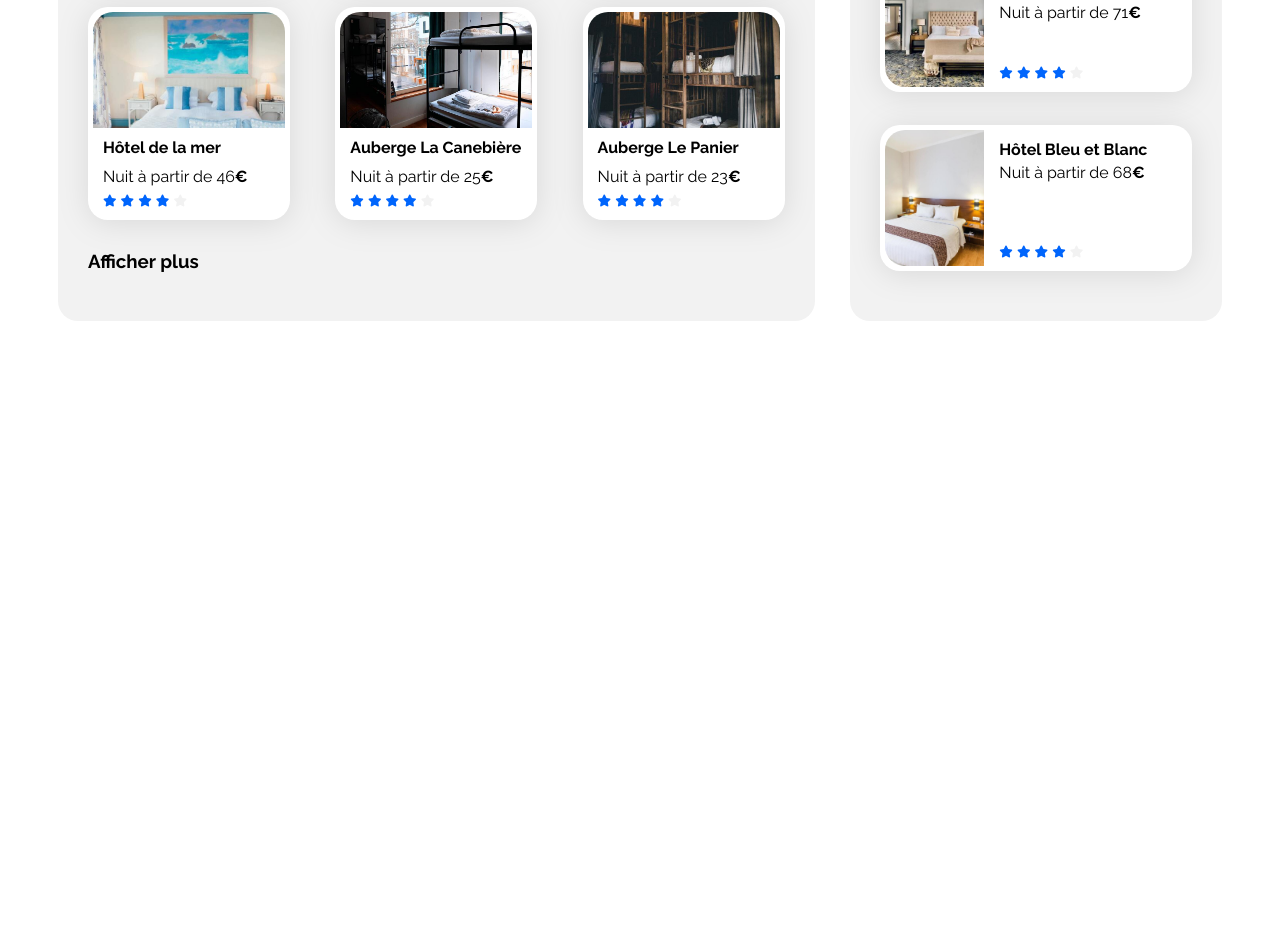
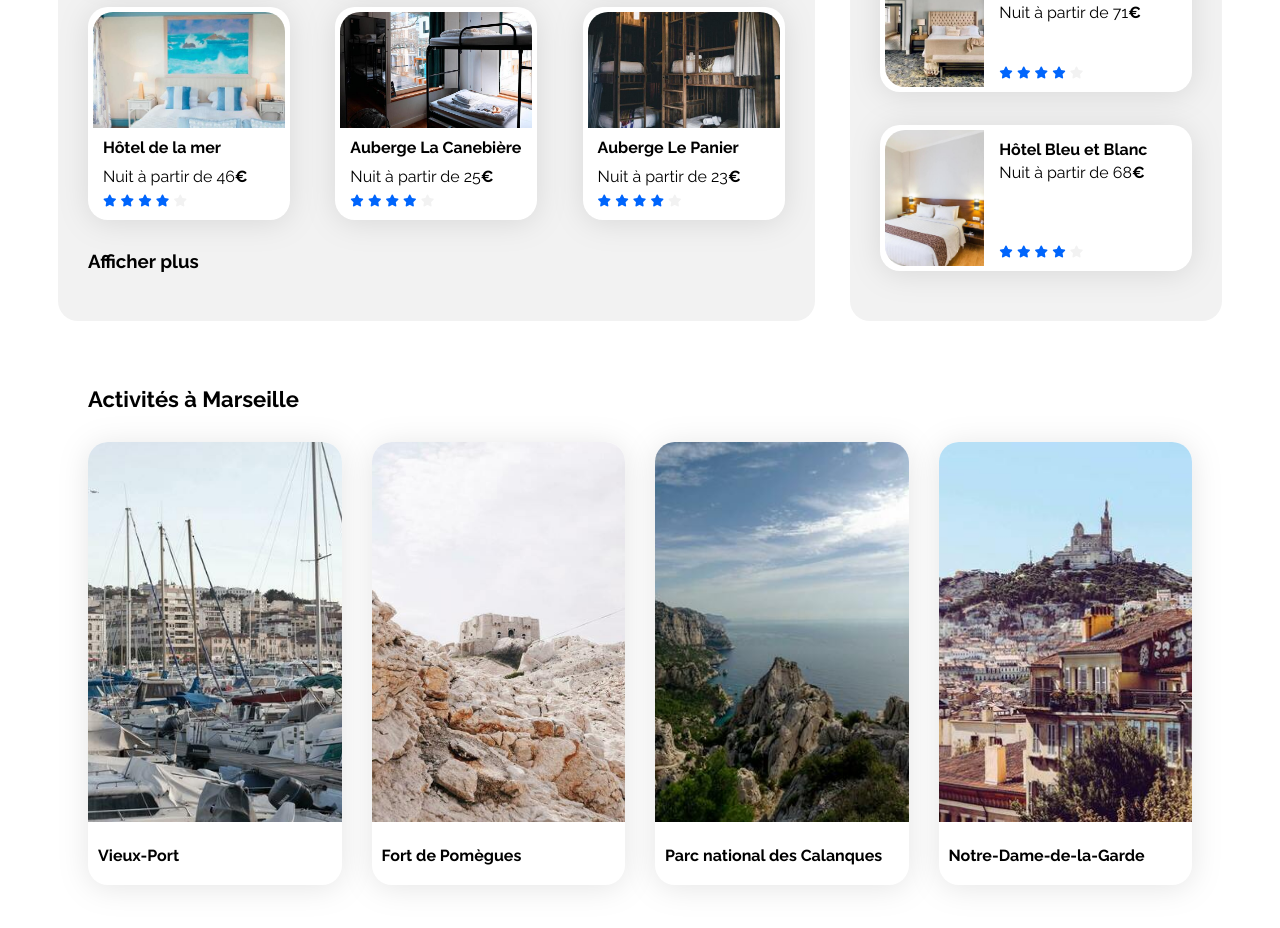
Before and after one commit to flafonso/OC_P2_Booki, a plain HTML site: page index.html in a window 1280 px wide. Shown: the part 749-1677 px from the top of the page. Before the commit the page ends 1078 px from the top, so only its background shows below. Drawn offline with Linux system fonts and the light colour scheme.

Commit message:
Added the <<activities>> container and all the cards that go in it

```diff
--- a/css/style.css
+++ b/css/style.css
@@ -221,6 +221,7 @@ header a:hover {
 
 .hebergements-cards a {
     width: 29%;
+    /* flex: 1 1 150px; */
 }
 
 .hebergements-cards .card {
@@ -305,7 +306,51 @@ header a:hover {
     margin-bottom: 5px;
 }
 
+/****** Activities ***********/
+.activities {
+    width: 100%;
+    padding: 30px;
+    margin-top: 35px;
+    margin-bottom: 35px;
+    box-sizing: border-box;
+}
 
+.activities-cards {
+    width: 100%;
+    display: flex;
+    flex: 1 1 auto;
+    /* justify-content: space-between; */
+    gap: 30px;
+    margin-top: 30px;
+}
+
+.activities-cards a {
+    /* so that the elements take up all the available space and keep the same width  */
+    flex: 1 1 0px;
+}
+
+.activities-cards .card {
+    padding: 0;
+}
+
+.activities-cards img {
+    width: 100%;
+    height: 380px;
+    border-top-left-radius: 20px;
+    border-top-right-radius: 20px;
+}
+
+.activities-cards .card-content {
+    display: flex;
+    flex-direction: column;
+    align-content: center;
+    padding: 20px 0 20px 10px;
+    margin-top: 0;
+}
+
+.activities-cards .card-title {
+    margin: 0;
+}
 
 
 /* Le code ci-dessous correspond à la version responsive uniquement */
--- a/index.html
+++ b/index.html
@@ -63,8 +63,6 @@
         </section>
         <main>
             <div class="hebergements-and-populaires">
-
-
                 <section class="hebergements">
                     <h2 class="section-title">Hébergements à Marseille</h2>
                     <div class="hebergements-cards">
@@ -185,8 +183,6 @@
                     </div>
                     <a href="#"><h3>Afficher plus</h3></a>
                 </section>
-
-
                 <section class="populaires">
                     <div class="populaires-title">
                         <h2 class="section-title">Les plus populaires</h2>
@@ -253,6 +249,43 @@
                     </div>
                 </section>
             </div>
+            <section class="activities">
+                <h2 class="section-title">Activités à Marseille</h2>
+                <div class="activities-cards">
+                    <a href="#">
+                        <article class="card">
+                            <img src="./images/activites/reno-laithienne.jpg" alt="Image du Vieux-Port de Marseille">
+                            <div class="card-content">
+                                <h3 class="card-title">Vieux-Port</h3>
+                            </div>
+                        </article>
+                    </a>
+                    <a href="#">
+                        <article class="card">
+                            <img src="./images/activites/paul-hermann.jpg" alt="Image du Fort de Pomègues">
+                            <div class="card-content">
+                                <h3 class="card-title">Fort de Pomègues</h3>
+                            </div>
+                        </article>
+                    </a>
+                    <a href="#">
+                        <article class="card">
+                            <img src="./images/activites/kilyan-sockalingum.jpg" alt="Image du Parc national des Calanques">
+                            <div class="card-content">
+                                <h3 class="card-title">Parc national des Calanques</h3>
+                            </div>
+                        </article>
+                    </a>
+                    <a href="#">
+                        <article class="card">
+                            <img src="./images/activites/florian-wehde.jpg" alt="Image de Notre-Dame-de-la-Garde">
+                            <div class="card-content">
+                                <h3 class="card-title">Notre-Dame-de-la-Garde</h3>
+                            </div>
+                        </article>
+                    </a>
+                </div>
+            </section>
         </main>
         <footer></footer>
     </div>
```
